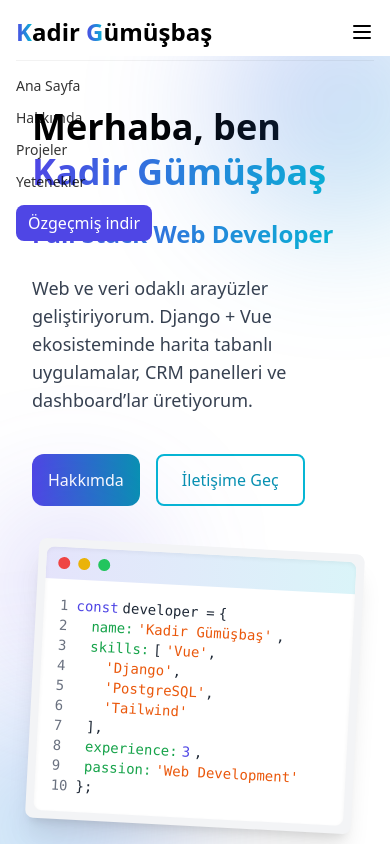
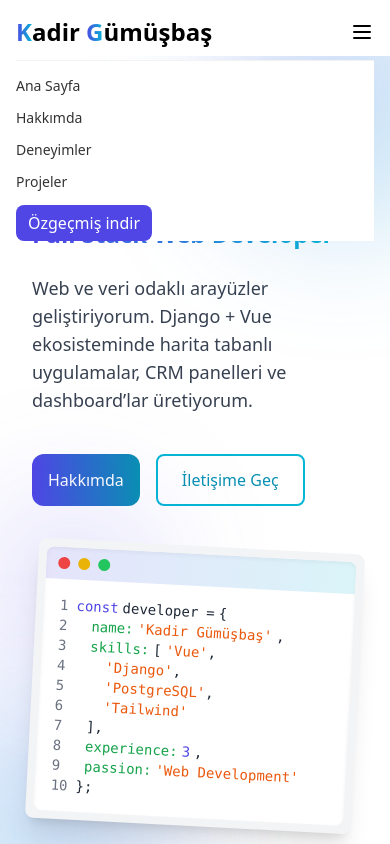
Before and after one commit to kadirgumusbas/kadirgumusbas-website, a Vue app: page / in a window 390 px wide. Both pictures are taken after a click on the button 362 px from the left and 32 px from the top of the page. Shown: the top 844 px of the page. Built offline with nearby package versions, Linux system fonts and the light colour scheme.

Commit message:
fix mobile navbar

```diff
--- a/src/components/Navbar.vue
+++ b/src/components/Navbar.vue
@@ -37,11 +37,11 @@
 
       <!-- Mobil panel -->
       <div v-if="open" class="md:hidden pt-3">
-        <ul class="flex flex-col gap-2 border-t border-black/5 dark:border-white/10 pt-3">
-          <li><RouterLink to="/" class="nav-link" @click="open=false">Ana Sayfa</RouterLink></li>
-          <li><RouterLink to="/about" class="nav-link" @click="open=false">Hakkımda</RouterLink></li>
-          <li><RouterLink to="/projects" class="nav-link" @click="open=false">Projeler</RouterLink></li>
-          <li><RouterLink to="/skills" class="nav-link" @click="open=false">Yetenekler</RouterLink></li>
+        <ul class="flex flex-col gap-2 border-t border-black/5 dark:border-white/10 pt-3 bg-white">
+          <li><a href="" class="nav-link" @click="open=false">Ana Sayfa</a></li>
+          <li><a href="#hakkimda" class="nav-link" @click="open=false">Hakkımda</a></li>
+          <li><a href="#deneyimler" class="nav-link" @click="open=false">Deneyimler</a></li>
+          <li><a href="#projeler" class="nav-link" @click="open=false">Projeler</a></li>
           <li>
             <a href="/abdulkadirGumusbas.pdf" download
                class="mt-1 inline-flex w-fit px-3 py-1.5 rounded-lg bg-brand-600 text-white hover:bg-brand-500">
```
